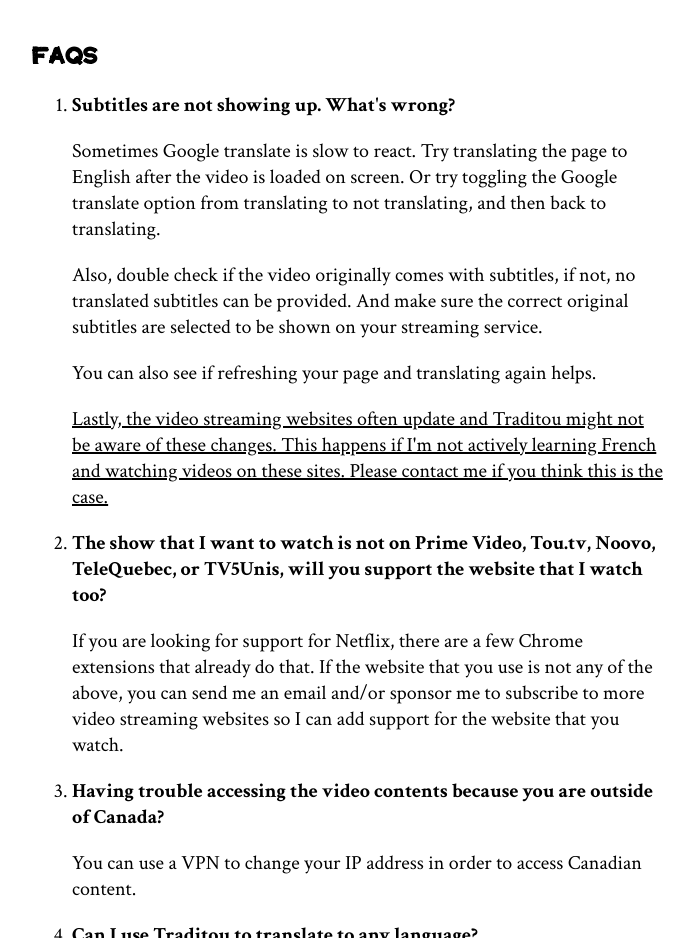
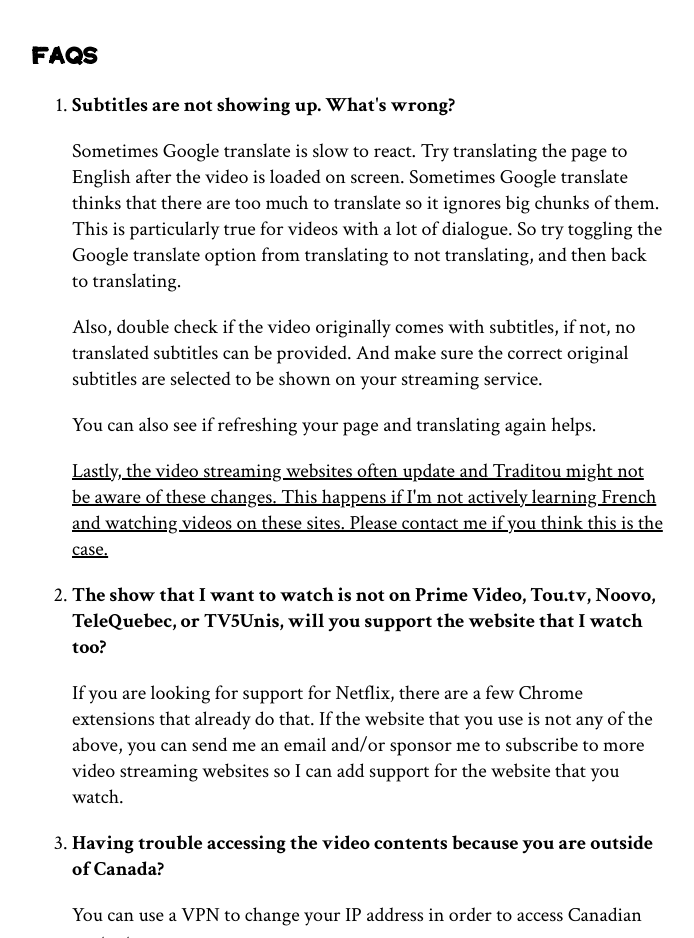
Before and after one commit to chuyunshen/traditou, a browser extension: page info.html in a window 1280 px wide. Shown: the part 5820-6758 px from the top of the page, without its empty margins (292-986 px from the left). Drawn offline with nearby package versions, Linux system fonts and the light colour scheme; a web font is replaced by a local one.

```diff
--- a/info.html
+++ b/info.html
@@ -97,7 +97,7 @@
         <ol>
           <li>
             <p class="question">Subtitles are not showing up. What's wrong?</p>
-            <p class="answer">Sometimes Google translate is slow to react. Try translating the page to English after the video is loaded on screen. Or try toggling the Google translate option from translating to not translating, and then back to translating.</p>
+            <p class="answer">Sometimes Google translate is slow to react. Try translating the page to English after the video is loaded on screen. Sometimes Google translate thinks that there are too much to translate so it ignores big chunks of them. This is particularly true for videos with a lot of dialogue. So try toggling the Google translate option from translating to not translating, and then back to translating.</p>
             <p class="answer">Also, double check if the video originally comes with subtitles, if not, no translated subtitles can be provided. And make sure the correct original subtitles are selected to be shown on your streaming service.</p>
             <p class="answer">You can also see if refreshing your page and translating again helps.</p>
             <p class="answer" style="text-decoration: underline;">Lastly, the video streaming websites often update and Traditou might not be aware of these changes. This happens if I'm not actively learning French and watching videos on these sites. Please contact me if you think this is the case.</p>
```
Also changed, not shown: content/core/VideoPlayerAdapter.js (+1 -18 lines).
